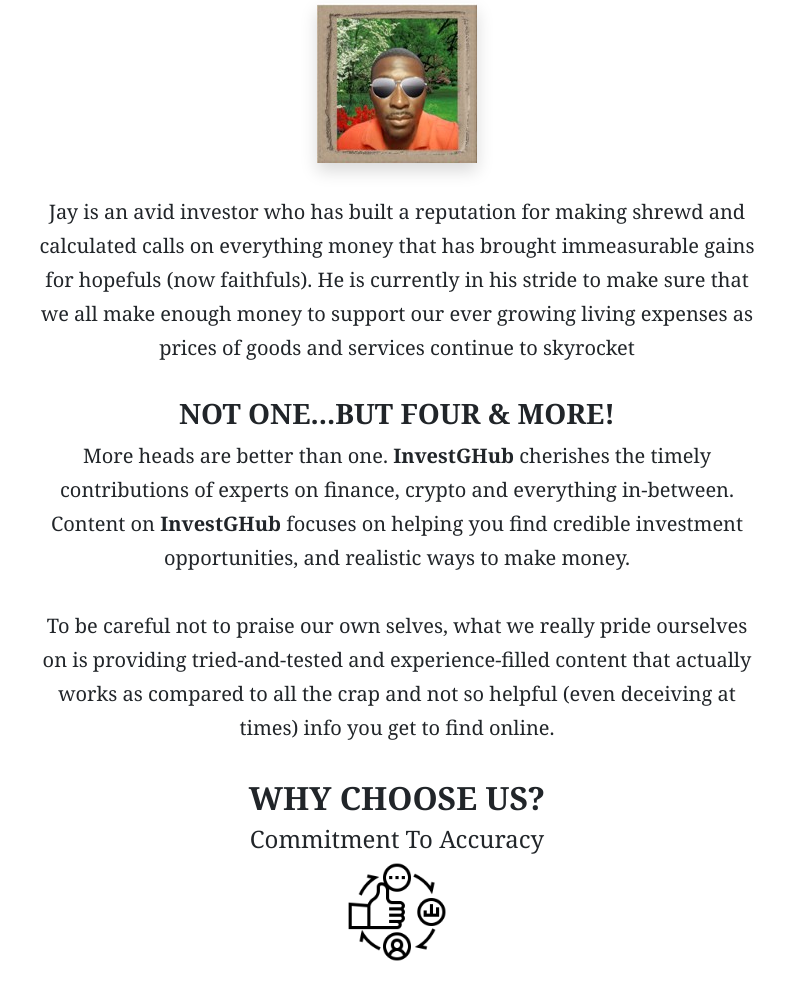
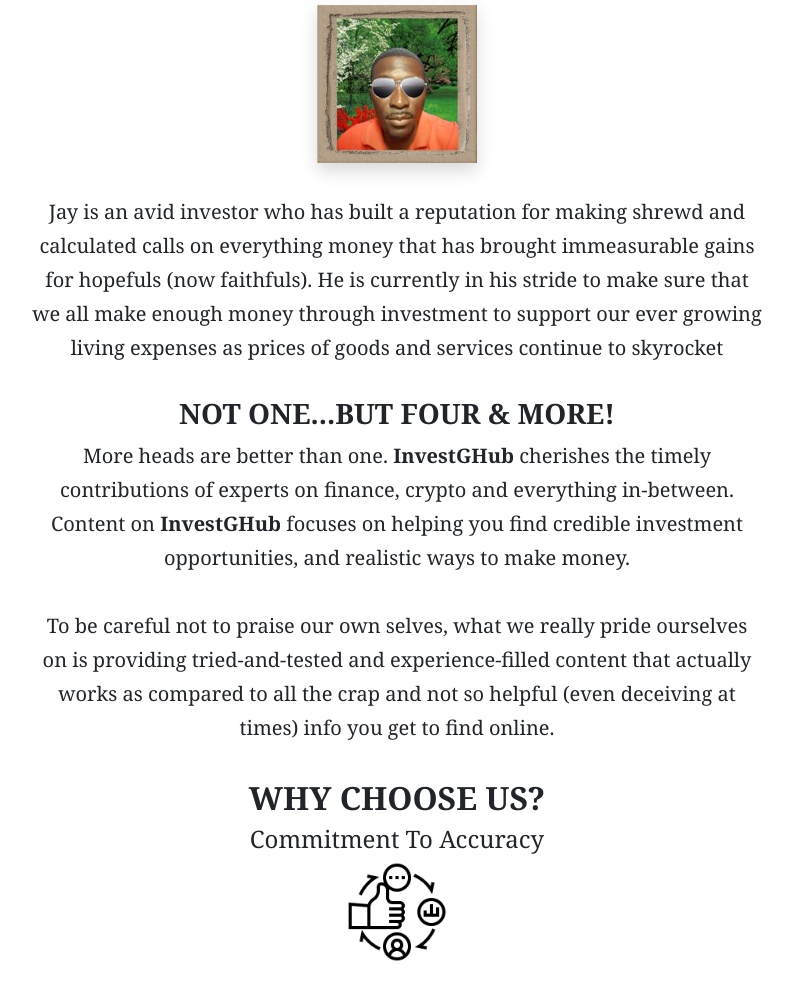
Before and after one commit to investghub/investghub.github.io, a website: page about-investghub.html in a window 1280 px wide. Shown: the part 774-1766 px from the top of the page, without its empty margins (338-1131 px from the left). Drawn offline with nearby package versions, Linux system fonts and the light colour scheme.

Commit message:
Update about-investghub.html

```diff
--- a/about-investghub.html
+++ b/about-investghub.html
@@ -104,7 +104,7 @@
 
 				<p>Jay is an avid investor who has built a reputation for making shrewd and calculated calls
 					on everything money that has brought immeasurable gains for hopefuls (now faithfuls).
-					He is currently in his stride to make sure that we all make enough money to support
+					He is currently in his stride to make sure that we all make enough money through investment to support
 					our ever growing living expenses as prices of goods and services continue to skyrocket
 					<br>
 					<h3 style="font-weight: bold;">NOT ONE...BUT FOUR & MORE!</h3>
```
